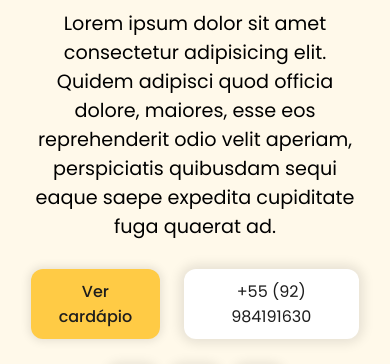
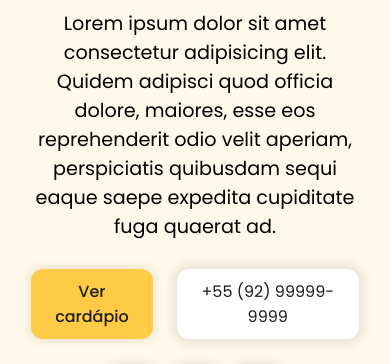
Before and after one commit to jpafrota/food-landing-page, a plain HTML site: page index.html in a window 390 px wide. Shown: the part 411-775 px from the top of the page. Drawn offline with nearby package versions, Linux system fonts and the light colour scheme.

Commit message:
fix: Change phone number placeholder

```diff
--- a/index.html
+++ b/index.html
@@ -75,7 +75,7 @@
 							<div class="btn-default">
 								<i class="fa-solid fa-phone"></i>
 							</div>
-							+55 (92) 984191630
+							+55 (92) 99999-9999
 						</a>
 					</div>
 
```
